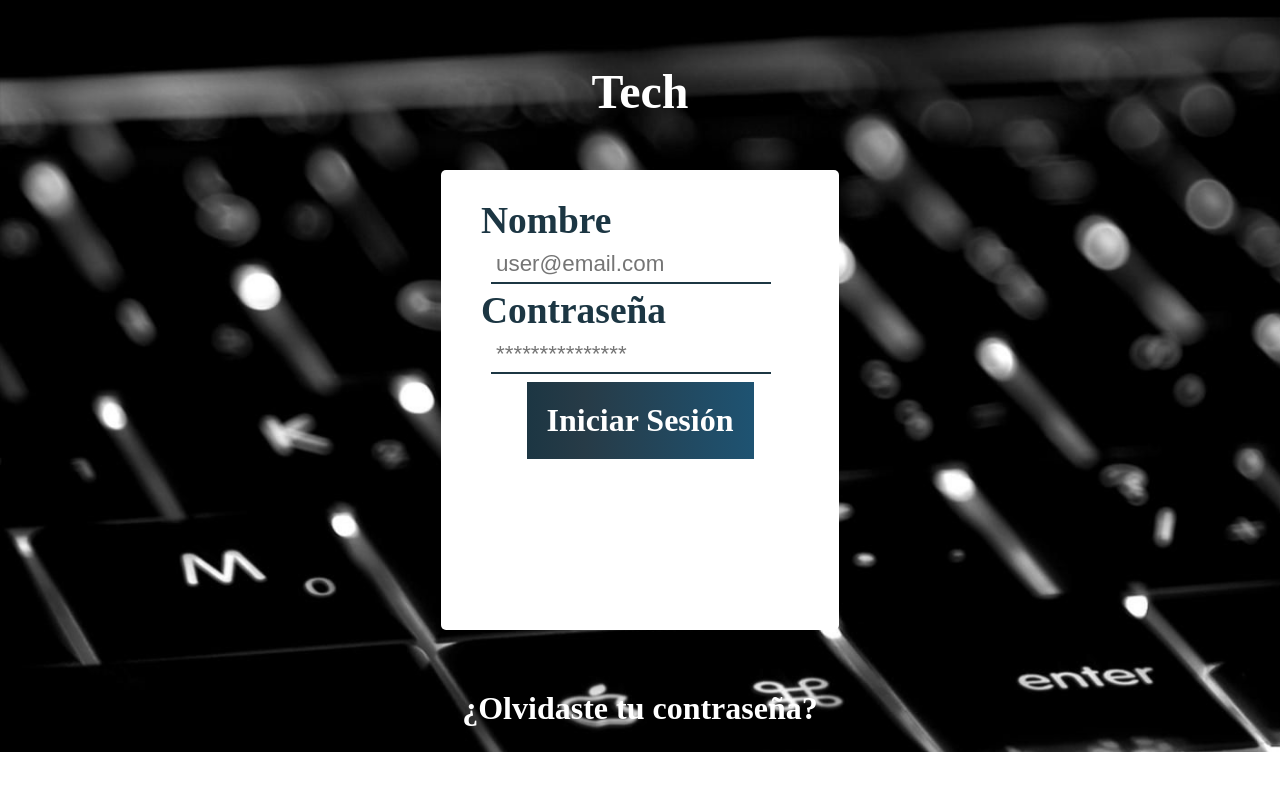
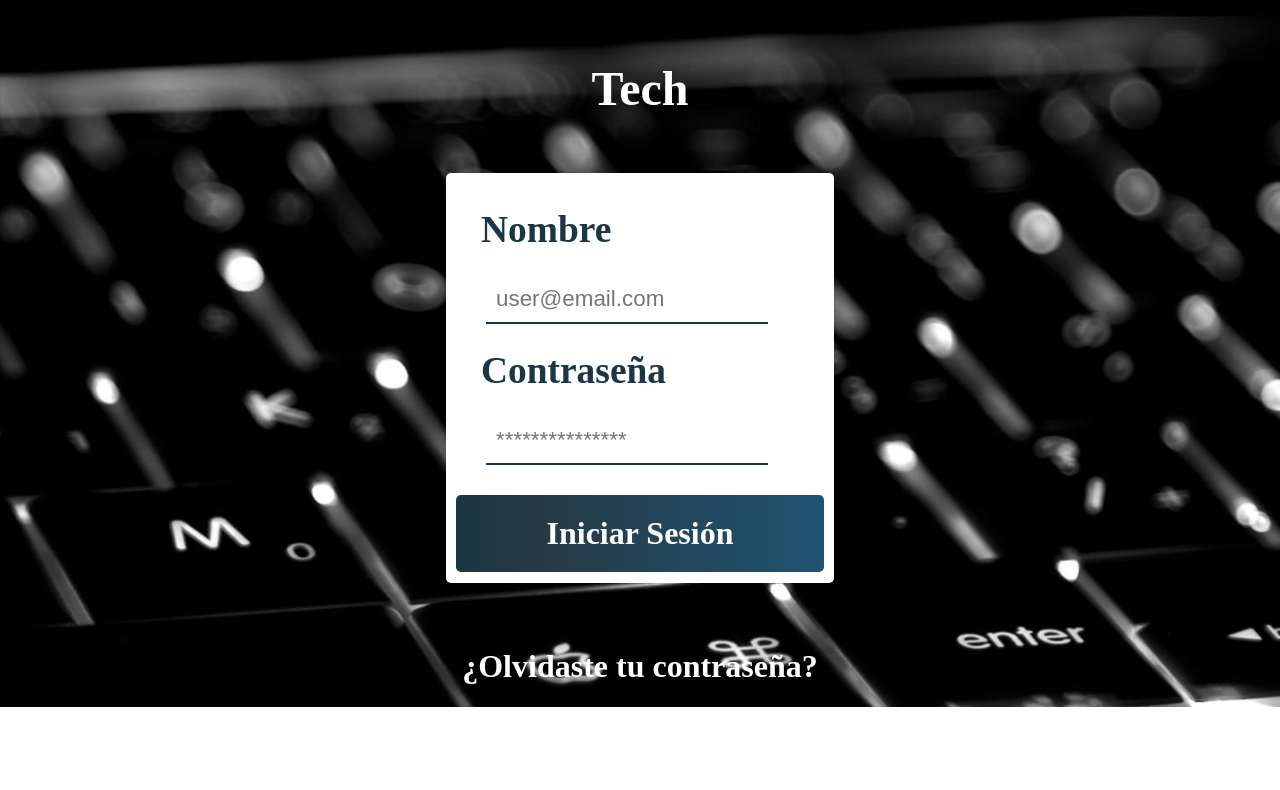
Before and after one commit to brahianf/LoginTech, a plain HTML site: page index.html in a window 1280 px wide. Drawn offline with Linux system fonts and the light colour scheme.

Commit message:
Modify button

```diff
--- a/css/styleMain.css
+++ b/css/styleMain.css
@@ -19,14 +19,16 @@ body {
 .dates-container{
     margin: 10px;
     padding: 30px;
+    padding-bottom: 5px;
     height: 80%;
     font-size: 2em;
     background-color: white;
     color: black;
     border-radius: 5px;
     display: grid;
-    grid-template-rows: 10% 10% 10% 10% 20%;
-    gap: 5px;
+    /* grid-template-rows: 10% 10% 10% 10% 20%; */
+    grid-auto-rows: max-content;
+    gap: 10px;
     grid-template-areas:
     "A"
     "B"
@@ -43,7 +45,7 @@ body {
 
 .hname{
     grid-area: A;
-    margin: 10px;
+    margin: 5px;
     border: 0;
     color:#1c3643;
     justify-self: start;
@@ -52,9 +54,9 @@ body {
 
 .nickname{
     grid-area: B;
-    margin: 20px;
+    margin: 10px;
     border: 0px;
-    padding: 5px;
+    padding: 10px;
     width: 80%;
     font-size: .7em;
     border-bottom: 2px solid #1c3643;
@@ -64,7 +66,7 @@ body {
 
 .hpass {
     grid-area: C;
-    margin: 10px;
+    margin: 5px;
     border: 0;
     color:#1c3643;
     justify-self: start;
@@ -73,9 +75,9 @@ body {
 
 .pass{
     grid-area: D;
-    margin: 20px;
+    margin: 10px;
     border: 0;
-    padding: 5px;
+    padding: 10px;
     font-size: .7em;
     width: 80%;
     border-bottom: 2px solid #1c3643;
@@ -88,13 +90,20 @@ body {
     margin: 0;
     border: 0;
     align-self: center;
+    width: 100%;
+    border-radius: 5px;
+}
+
+.button-login:hover {
+    box-shadow: 0px 7px 7px 0px #3b6a81;
 }
 
 .button-login h2{
-    margin: 0;
-    border: 0;
+    margin: 0px;
+    border: 0px;
     color: white;
     font-size: 1em;
+    text-align: center;
 }
 
 .button-login{
@@ -117,3 +126,8 @@ body {
 .msj-password a{
     text-decoration: none;
 }
+
+.msj-password a:hover {
+    text-decoration: underline;
+    color: white;
+}
--- a/index.html
+++ b/index.html
@@ -16,7 +16,7 @@
             <h3 class="hname">Nombre</h3>
             <input class="nickname" placeholder="user@email.com"> </input>
             <h3 class="hpass">Contrase&ntilde;a</h3>
-            <input class="pass" placeholder="***************"> </input>
+            <input class="pass" type="password" placeholder="***************"> </input>
             <div  class="button-login">
                 <a href=""><h2>Iniciar Sesión</h2></a>
             </div>
```
Also changed, not shown: 1 other file.
